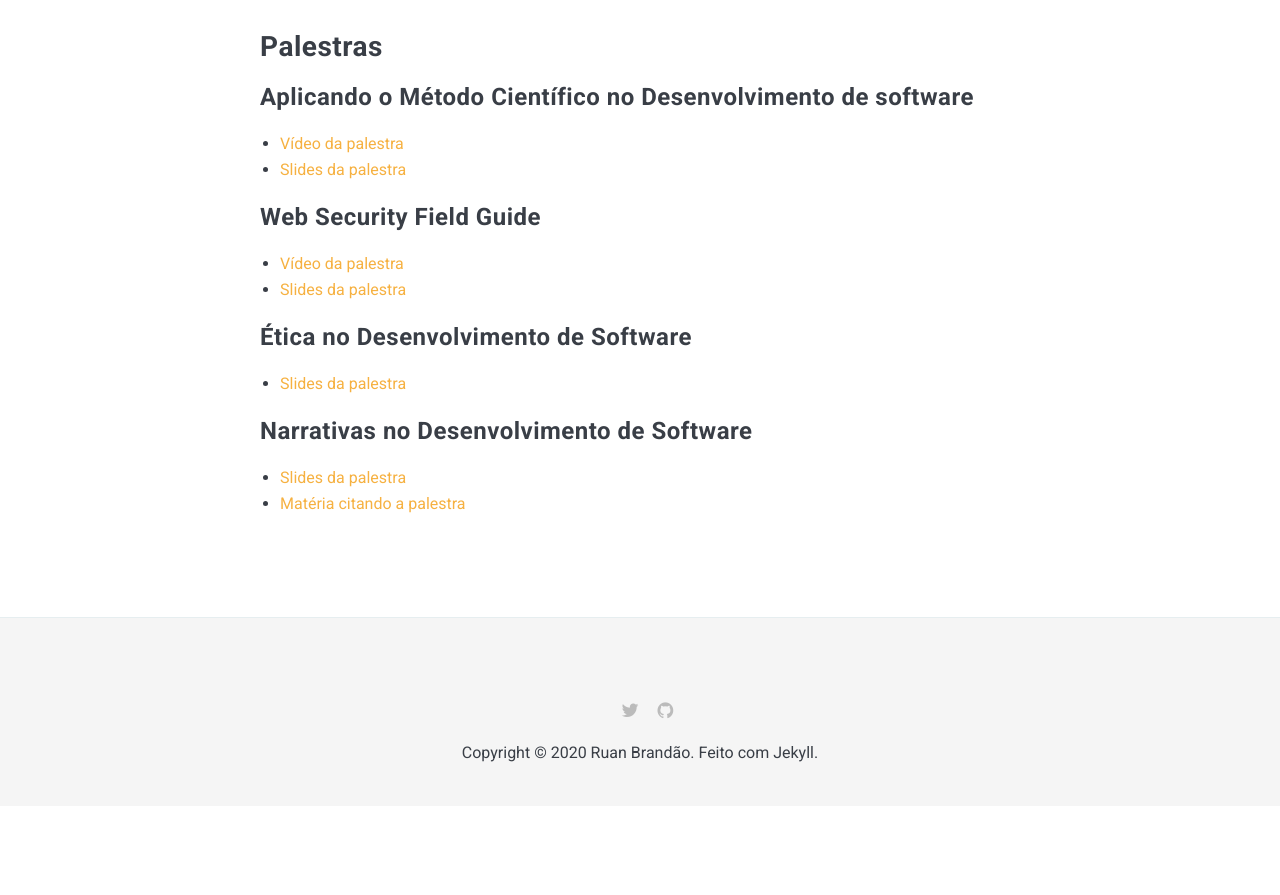
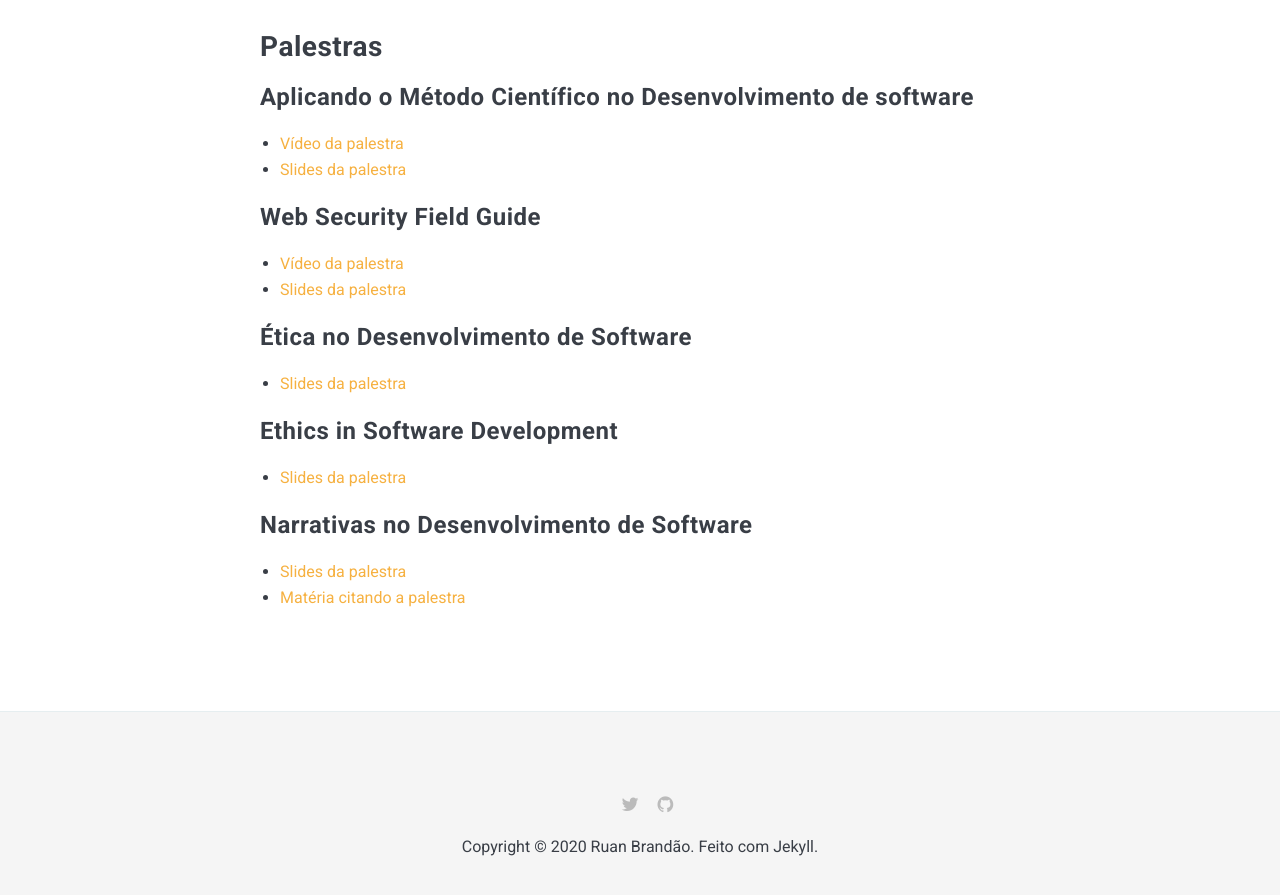
Before and after one commit to ruan-brandao/ruan-brandao.github.io, a Jekyll site: the page built from _pages/about.md, in a window 1280 px wide and 900 px high, scrolled down 1304 px. Shown: the top 895 px of the window. Built offline with Jekyll 4.4.1, drawn with Linux system fonts in a browser that asks for light colours; nearby versions of some CDN libraries; before the commit the page ends 2110 px from its top, so only the background shows below that.

Commit message:
Add link to Ethics in Software Development talk

```diff
--- a/_pages/about.md
+++ b/_pages/about.md
@@ -33,6 +33,9 @@ Caso queira entrar em contato comigo, me [mande um e-mail](mailto:ruan.bernardo@
 ### Ética no Desenvolvimento de Software
 * [Slides da palestra](https://speakerdeck.com/ruanbrandao/etica-no-desenvolvimento-de-software)
 
+### Ethics in Software Development
+* [Slides da palestra](https://speakerdeck.com/ruanbrandao/software-ethics)
+
 ### Narrativas no Desenvolvimento de Software
 * [Slides da palestra](https://speakerdeck.com/ruanbrandao/narrativas-no-desenvolvimento-de-software)
 * [Matéria citando a palestra](https://noticias.r7.com/tecnologia-e-ciencia/13-edicao-da-rubyconf-brasil-reune-36-palestrantes-em-sao-paulo-03122019)
```
